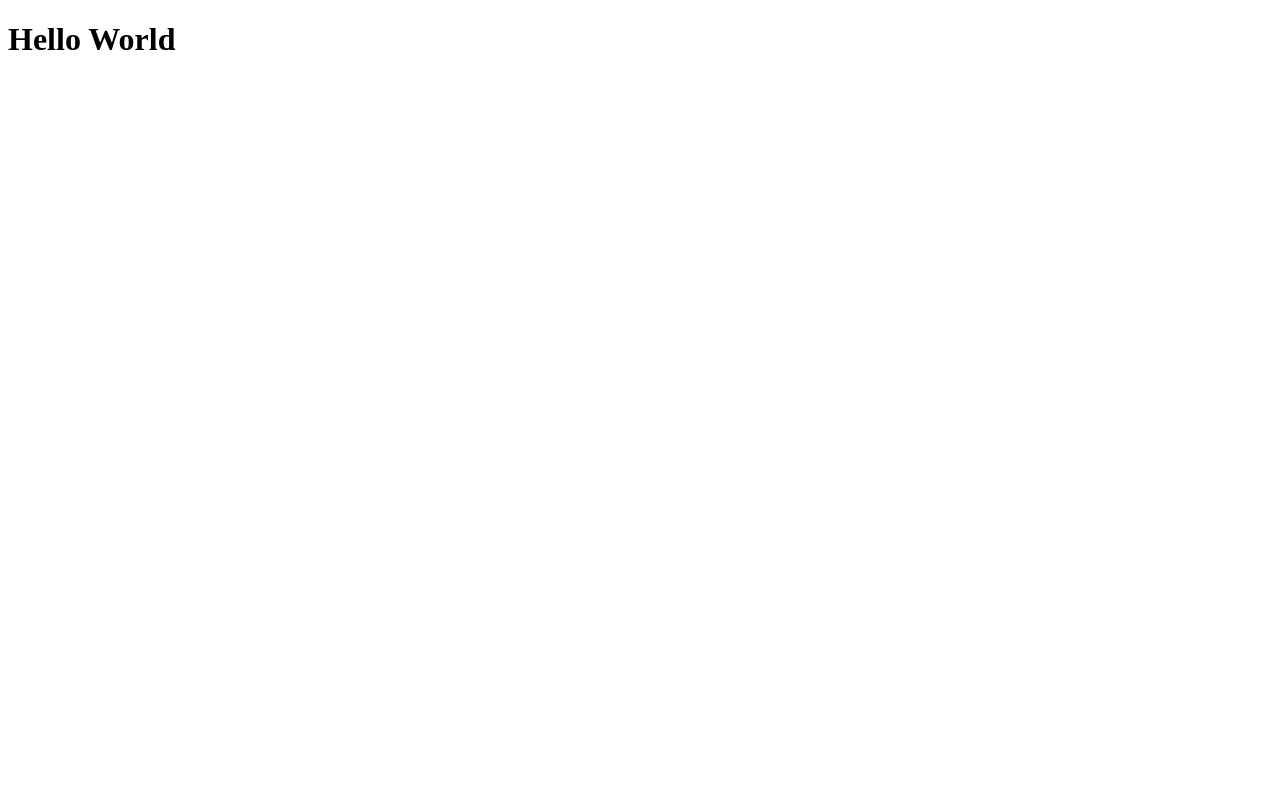
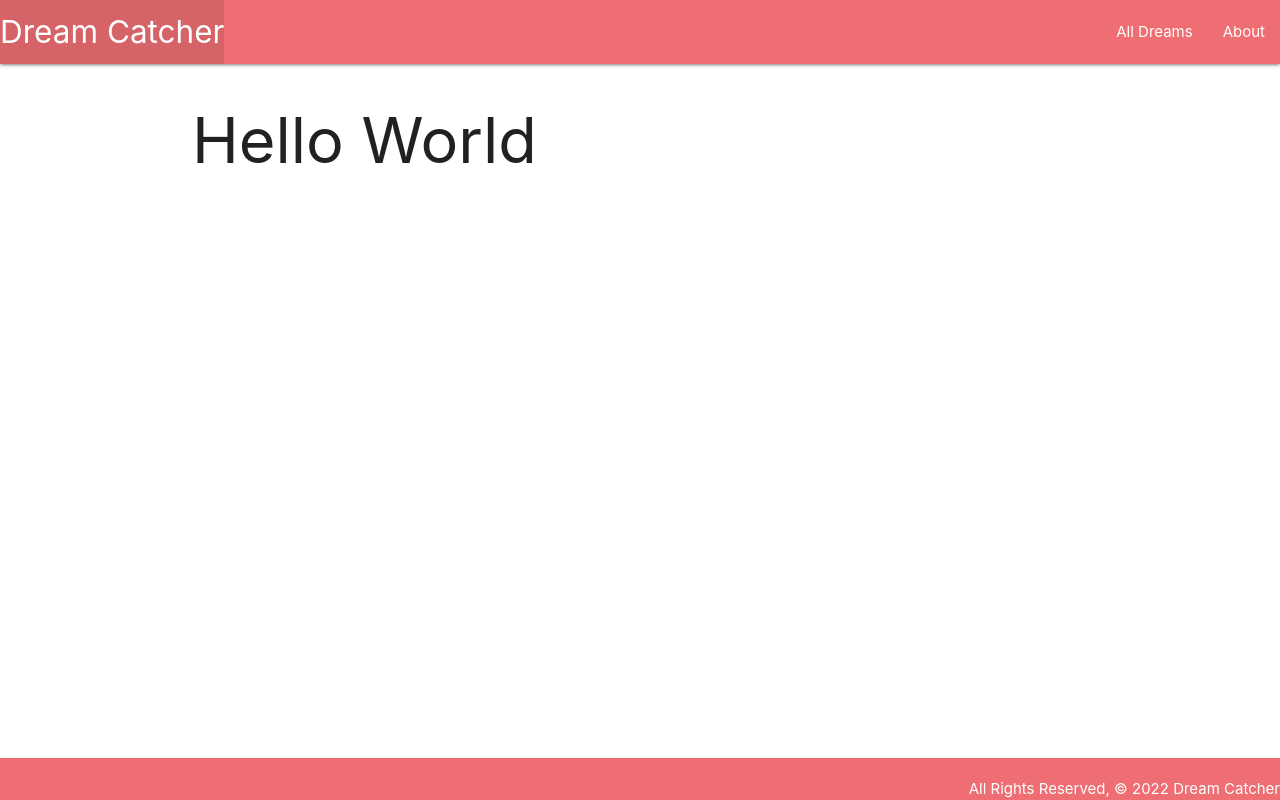
Before and after one commit to jamesocana6/goal-collector, a Django app: page / in a window 1280 px wide. Before the commit the page is almost empty. Run offline with Django 4.2, Linux system fonts and the light colour scheme.

Commit message:
dream index page created and connected

```diff
--- /dev/null
+++ b/main_app/static/css/style.css
@@ -0,0 +1,19 @@
+* {
+    box-sizing: border-box;
+    margin: 0;
+}
+
+body {
+    display: flex;
+    min-height: 100vh;
+    flex-direction: column;
+  }
+
+  main {
+    flex: 1 0 auto;
+  }
+
+  footer {
+    padding-top: 0;
+    text-align: right;
+  }
--- /dev/null
+++ b/main_app/templates/about.html
@@ -0,0 +1,5 @@
+{% extends "base.html" %} {% block content %}
+    <h1>About the Dream Catcher</h1>
+    <hr/>
+    <p>Store your ambitions and ongoing goals using Dream Catcher! Include what you have been doing to get there and your timeline.</p>
+{% endblock %}
--- /dev/null
+++ b/main_app/templates/base.html
@@ -0,0 +1,41 @@
+{% load static %}
+
+<!DOCTYPE html>
+<html lang="en">
+
+<head>
+    <meta charset="UTF-8" />
+    <meta name="viewport" content="width=device-width, initial-scale=1.0" />
+    <meta http-equiv="X-UA-Compatible" content="ie=edge" />
+    <title>Dream Catcher</title>
+    <link rel="stylesheet" href="https://cdnjs.cloudflare.com/ajax/libs/materialize/1.0.0/css/materialize.min.css" />
+    <link rel="stylesheet" type="text/css" href="{% static 'css/style.css' %}">
+</head>
+
+<body>
+    <header class="navbar-fixed">
+        <nav>
+            <div class="nav-wrapper">
+                <ul>
+                    <li>
+                        <a href="/" class="left brand-logo">Dream Catcher</a>
+                    </li>
+                </ul>
+                <ul class="right">
+                    <li><a href="/about">About</a></li>
+                </ul>
+                <ul class="right">
+                    <li><a href="/dreams">All Dreams</a></li>
+                </ul>
+            </div>
+        </nav>
+    </header>
+    <main class="container">{% block content %} {% endblock %}</main>
+    <footer class="page-footer">
+        <div class="right">
+            All Rights Reserved, © 2022 Dream Catcher
+        </div>
+    </footer>
+</body>
+
+</html>
--- a/main_app/templates/home.html
+++ b/main_app/templates/home.html
@@ -1,12 +1,3 @@
-<!DOCTYPE html>
-<html lang="en">
-<head>
-    <meta charset="UTF-8">
-    <meta http-equiv="X-UA-Compatible" content="IE=edge">
-    <meta name="viewport" content="width=device-width, initial-scale=1.0">
-    <title>DreamCatcher</title>
-</head>
-<body>
+{% extends "base.html" %} {% block content %}
     <h1>Hello World</h1>
-</body>
-</html>
+{% endblock %}
--- a/main_app/urls.py
+++ b/main_app/urls.py
@@ -2,5 +2,7 @@ from django.urls import path
 from . import views
 
 urlpatterns = [
-    path("", views.home, name="home")
+    path("", views.home, name="home"),
+    path("about/", views.about, name="about"),
+    path("dreams/", views.dreams_index, name="index"),
 ]
--- a/main_app/views.py
+++ b/main_app/views.py
@@ -2,3 +2,21 @@ from django.shortcuts import render
 
 def home(request):
     return render(request, "home.html")
+
+def about(request):
+    return render(request, "about.html")
+
+class Dream:
+    def __init__(self, name, description, steps, timeline = float("inf")):
+        self.name = name
+        self.description = description
+        self.steps = steps
+        self.timeline = timeline
+
+dreams = [
+    Dream("Get a job", "get a job after bootcamp", "apply to at least 5 positions everyday", 3),
+    Dream("Graduate bootcamp", "2 more projects!", "go to class, do your work", 1),
+]
+
+def dreams_index(request):
+    return render(request, "dreams/index.html", {"dreams": dreams})
```
Also changed, not shown: main_app/templates/dreams/index.html (added, +13 -0 lines).
